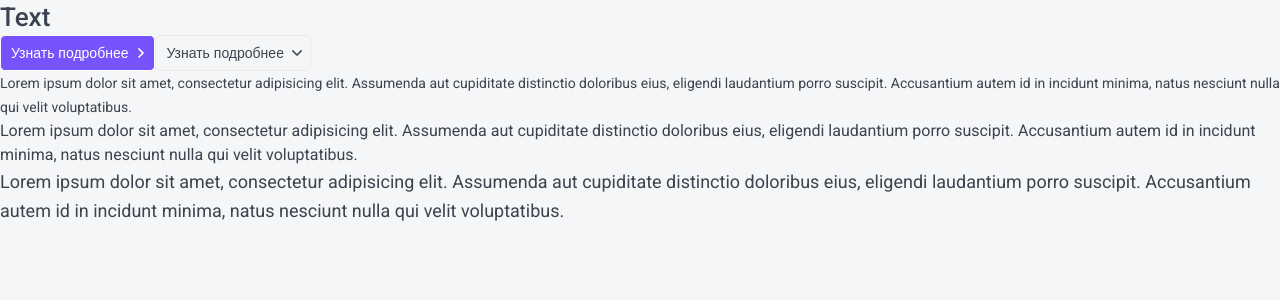
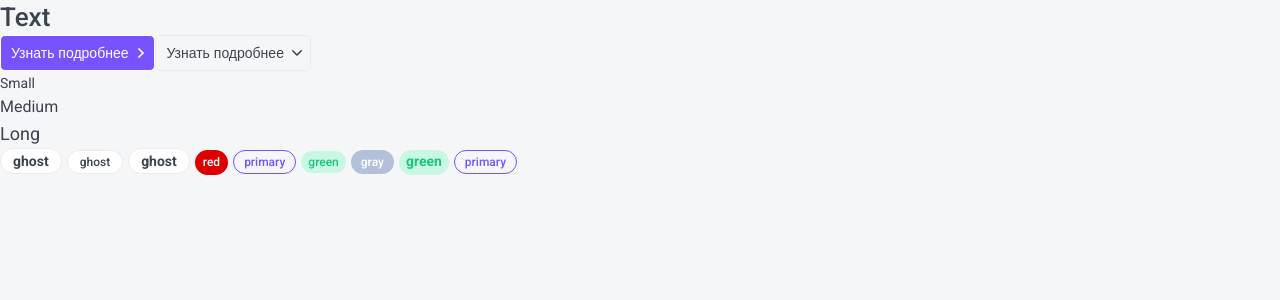
Before and after one commit to stats21220/top-app, a Next.js app: page / in a window 1280 px wide. Shown: the top 300 px of the page. Built offline with nearby package versions, Linux system fonts and the light colour scheme.

Commit message:
компонент тэга

```diff
--- /dev/null
+++ b/components/Tag/Tag.module.css
@@ -0,0 +1,56 @@
+.tag {
+    display: inline-block;
+    box-sizing: border-box;
+    margin-right: 5px;
+    border-radius: 20px;
+}
+
+.s {
+    min-height: 22px;
+    padding: 5px 10px;
+    font-weight: 500;
+    font-size: 12px;
+    line-height: 12px;
+    text-align: center;
+}
+
+.m {
+    min-height: 25px;
+    font-weight: 600;
+    font-size: 14px;
+    line-height: 14px;
+    text-align: center;
+}
+
+.ghost {
+    padding: 5px 12px;
+    border: 1px solid var(--gray-light);
+    background: var(--white);
+}
+
+.red {
+    padding: 3px 8px;
+    line-height: 19px;
+    color: var(--white);
+    background: #DE0000;
+}
+
+.gray {
+    background: var(--gray);
+    color: var(--white);
+    line-height: 14px;
+}
+
+.green {
+    padding: 5px 7px;
+    background: var(--green-light);
+    color: var(--green);
+    line-height: 12px;
+}
+
+.primary {
+    background: none;
+    border: 1px solid var(--primary);
+    color: var(--primary);
+    box-sizing: border-box;
+}
--- /dev/null
+++ b/components/Tag/Tag.tsx
@@ -0,0 +1,24 @@
+import React from 'react'
+import { TagProps } from './Tag.props';
+import styles from './Tag.module.css'
+import cn from 'classnames';
+
+export const Tag = ( { size = 's', children, color = 'ghost', href, className, ...props }: TagProps ): JSX.Element => {
+  return (
+      <div className={ cn( styles.tag, className, {
+        [styles.s]: size === 's',
+        [styles.m]: size === 'm',
+        [styles.ghost]: color === 'ghost',
+        [styles.red]: color === 'red',
+        [styles.gray]: color === 'gray',
+        [styles.green]: color === 'green',
+        [styles.primary]: color === 'primary',
+      } ) } { ...props }>
+        {
+          href ?
+              <a href={ href }>{ children }</a> :
+              <>{ children }</>
+        }
+      </div>
+  )
+}
--- a/components/index.ts
+++ b/components/index.ts
@@ -1,3 +1,4 @@
 export * from './Htag/Htag'
 export * from './Button/Button'
 export * from './Ptag/Ptag'
+export * from './Tag/Tag'
--- a/pages/index.tsx
+++ b/pages/index.tsx
@@ -1,5 +1,5 @@
 import React from 'react';
-import { Htag, Button, Ptag } from '../components';
+import { Htag, Button, Ptag, Tag } from '../components';
 
 export default function Home(): JSX.Element {
   return (
@@ -7,9 +7,18 @@
         <Htag tag="h1">Text</Htag>
         <Button appearance="primary" arrow='right'>Узнать подробнее</Button>
         <Button appearance="ghost" arrow='down'>Узнать подробнее</Button>
-        <Ptag size='s'>Lorem ipsum dolor sit amet, consectetur adipisicing elit. Assumenda aut cupiditate distinctio doloribus eius, eligendi laudantium porro suscipit. Accusantium autem id in incidunt minima, natus nesciunt nulla qui velit voluptatibus.</Ptag>
-        <Ptag size='m'>Lorem ipsum dolor sit amet, consectetur adipisicing elit. Assumenda aut cupiditate distinctio doloribus eius, eligendi laudantium porro suscipit. Accusantium autem id in incidunt minima, natus nesciunt nulla qui velit voluptatibus.</Ptag>
-        <Ptag size='l'>Lorem ipsum dolor sit amet, consectetur adipisicing elit. Assumenda aut cupiditate distinctio doloribus eius, eligendi laudantium porro suscipit. Accusantium autem id in incidunt minima, natus nesciunt nulla qui velit voluptatibus.</Ptag>
+        <Ptag size='s'>Small</Ptag>
+        <Ptag size='m'>Medium</Ptag>
+        <Ptag size='l'>Long</Ptag>
+        <Tag size='m' color='ghost'>ghost</Tag>
+        <Tag size='s' color='ghost'>ghost</Tag>
+        <Tag size='m' color='ghost'>ghost</Tag>
+        <Tag size='s' color='red'>red</Tag>
+        <Tag size='s' color='primary'>primary</Tag>
+        <Tag size='s' color='green'>green</Tag>
+        <Tag size='s' color='gray'>gray</Tag>
+        <Tag size='m' color='green'>green</Tag>
+        <Tag size='s' color='primary'>primary</Tag>
       </>
   )
 }
--- a/styles/globals.css
+++ b/styles/globals.css
@@ -18,6 +18,7 @@
 
 :root {
     --black: #3B434E;
+    --gray: #B3C0D9;
     --gray-light: #EBEBEB;
     --white: white;
     --primary: #7653FC;
```
Also changed, not shown: components/Tag/Tag.props.ts (added, +8 -0 lines).
